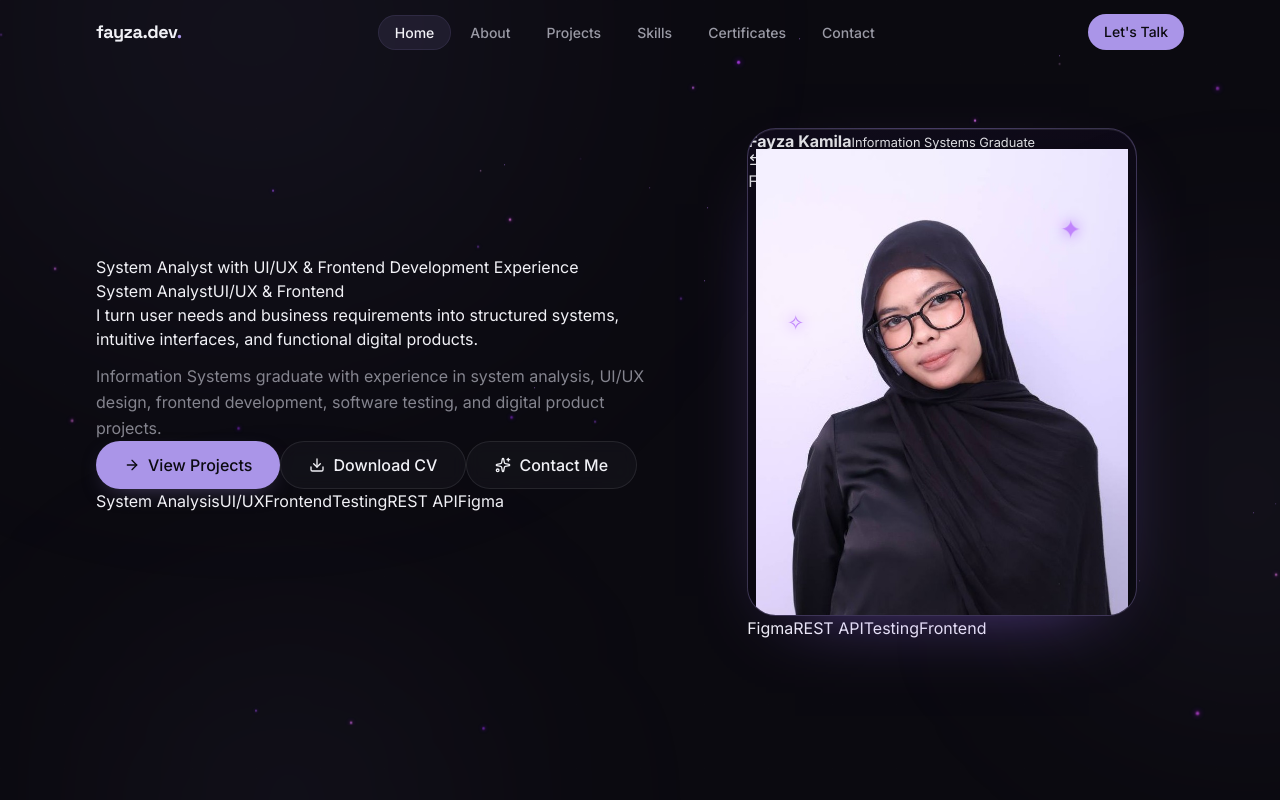
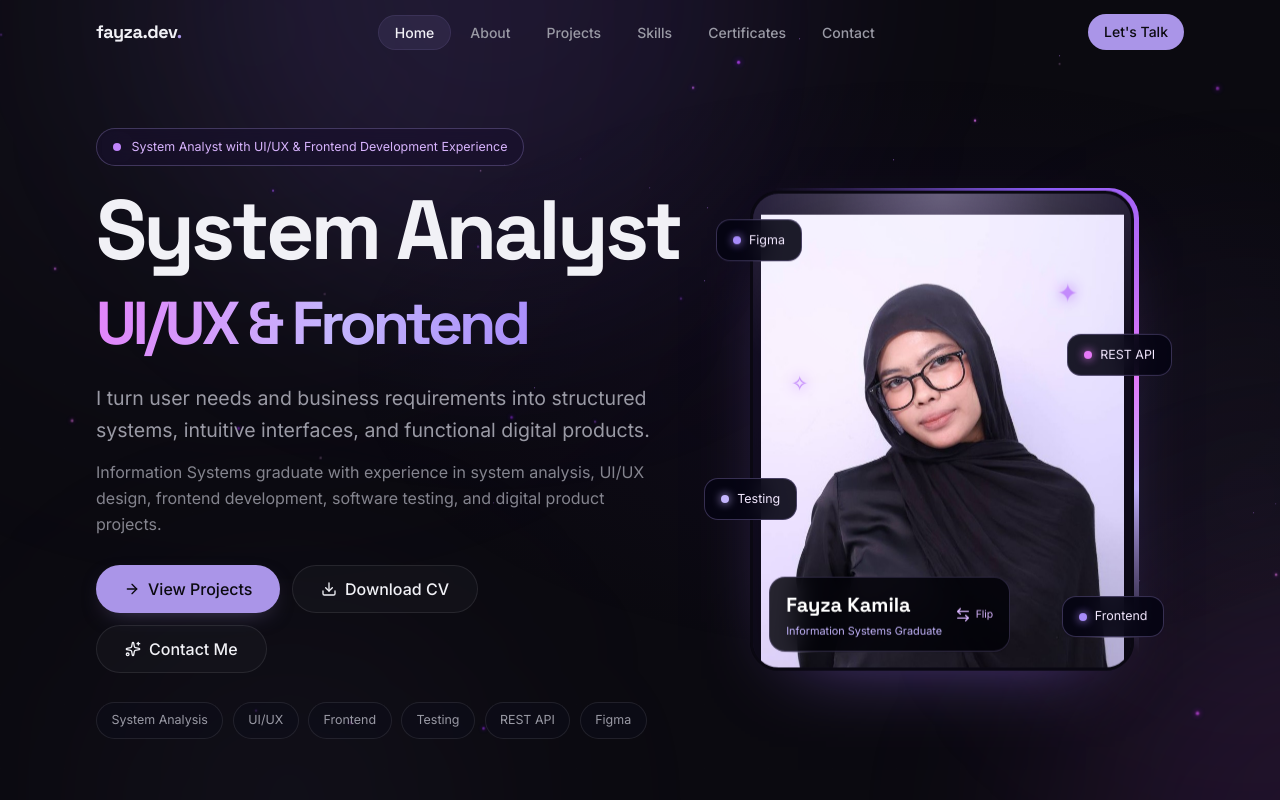
Before and after one commit to byeonipai/portofoliofayza, a Next.js app in the folder fayza-portfolio-cloudflare-final/: page / in a window 1280 px wide. Shown: the top 800 px of the page. Built offline with nearby package versions, Linux system fonts and the light colour scheme.

Commit message:
Style hero to match animated reference with 3D photo frame

```diff
--- a/fayza-portfolio-cloudflare-final/app/globals.css
+++ b/fayza-portfolio-cloudflare-final/app/globals.css
@@ -791,3 +791,293 @@ html[data-motion-ready="true"] .reveal.is-visible { opacity: 1; transform: none;
 @media (prefers-reduced-motion: reduce) {
   .profile-flip-inner, .profile-cutout, .profile-photo-glow, .profile-photo-orbit { animation: none !important; transition-duration: .01ms !important; }
 }
+
+
+/* Reference-inspired animated hero composition. */
+.hero-reference {
+  isolation: isolate;
+  background: radial-gradient(ellipse at 72% 44%, oklch(0.28 0.12 295 / 12%), transparent 44%);
+}
+.hero-ambient {
+  position: absolute;
+  z-index: -1;
+  width: 34rem;
+  height: 34rem;
+  border-radius: 50%;
+  filter: blur(100px);
+  pointer-events: none;
+  animation: hero-ambient-float 11s ease-in-out infinite;
+}
+.hero-ambient-one {
+  top: -19rem;
+  left: 15%;
+  background: oklch(0.6 0.2 295 / 13%);
+}
+.hero-ambient-two {
+  right: -20rem;
+  bottom: -17rem;
+  background: oklch(0.62 0.22 315 / 12%);
+  animation-delay: -5s;
+}
+@keyframes hero-ambient-float {
+  0%,100% { transform: translate3d(0,0,0) scale(1); }
+  50% { transform: translate3d(28px,22px,0) scale(1.12); }
+}
+.hero-role-badge {
+  display: inline-flex;
+  align-items: center;
+  gap: .65rem;
+  max-width: 100%;
+  padding: .6rem 1rem;
+  border: 1px solid oklch(0.76 0.12 295 / 27%);
+  border-radius: 999px;
+  color: #d8b4fe;
+  background: oklch(0.2 0.06 295 / 55%);
+  font-size: .78rem;
+  line-height: 1.35;
+  backdrop-filter: blur(12px);
+  animation: hero-fade-up .8s ease both;
+}
+.hero-role-badge i {
+  width: 8px;
+  height: 8px;
+  flex: 0 0 auto;
+  border-radius: 50%;
+  background: #c084fc;
+  box-shadow: 0 0 0 0 oklch(0.72 0.12 295 / 65%);
+  animation: hero-ping 1.8s infinite;
+}
+@keyframes hero-ping {
+  0% { box-shadow: 0 0 0 0 oklch(0.72 0.12 295 / 65%); }
+  100% { box-shadow: 0 0 0 12px oklch(0.72 0.12 295 / 0%); }
+}
+.hero-reference-title {
+  margin: 1.4rem 0 0;
+  font-family: var(--font-space-grotesk);
+  font-size: clamp(3rem,6.8vw,5.25rem);
+  font-weight: 700;
+  line-height: 1.02;
+  letter-spacing: -.045em;
+  text-wrap: balance;
+}
+.hero-title-mask {
+  display: inline-flex;
+  overflow: hidden;
+  padding-bottom: .12em;
+  vertical-align: top;
+}
+.hero-title-mask > span {
+  display: inline-block;
+  transform: translateY(115%);
+  animation: hero-letter-up .8s cubic-bezier(.2,.9,.2,1) forwards;
+}
+@keyframes hero-letter-up { to { transform: translateY(0); } }
+.hero-title-second {
+  display: block;
+  margin-top: .28rem;
+  font-size: .72em;
+  line-height: 1.15;
+  white-space: nowrap;
+}
+.hero-gradient-shine {
+  background: linear-gradient(100deg,#a78bfa 10%,#e879f9 48%,#c4b5fd 78%,#a78bfa 100%);
+  background-size: 220% 100%;
+  background-clip: text;
+  -webkit-background-clip: text;
+  color: transparent;
+  animation: hero-shine 5s linear infinite;
+}
+@keyframes hero-shine { to { background-position: -220% 0; } }
+.hero-type-caret {
+  display: inline-block;
+  width: .065em;
+  height: .78em;
+  margin-left: .08em;
+  vertical-align: -.04em;
+  background: #c084fc;
+  animation: hero-caret-blink 1s steps(1) infinite;
+}
+@keyframes hero-caret-blink { 50% { opacity: 0; } }
+.hero-reference-lead {
+  max-width: 34em;
+  margin: 1.5rem 0 0;
+  color: var(--muted-foreground);
+  font-size: clamp(1rem,1.55vw,1.22rem);
+  line-height: 1.65;
+  animation: hero-fade-up .8s ease 1s both;
+}
+.hero-reference-ctas {
+  display: flex;
+  flex-wrap: wrap;
+  gap: .75rem;
+  margin-top: 1.8rem;
+  animation: hero-fade-up .8s ease 1.25s both;
+}
+.hero-magnetic {
+  will-change: transform;
+  transition: transform 260ms cubic-bezier(.2,.9,.2,1), box-shadow 260ms ease, background-color 200ms ease !important;
+}
+.hero-reference-tags {
+  display: flex;
+  flex-wrap: wrap;
+  gap: .6rem;
+  margin-top: 1.8rem;
+}
+.hero-reference-tags span {
+  padding: .5rem .9rem;
+  border: 1px solid var(--border);
+  border-radius: 999px;
+  color: var(--muted-foreground);
+  background: oklch(0.17 0.025 285 / 55%);
+  font-size: .78rem;
+  animation: hero-fade-up .65s ease both;
+  transition: color 200ms ease, border-color 200ms ease, transform 200ms ease;
+}
+.hero-reference-tags span:hover {
+  color: #f3e8ff;
+  border-color: #a855f7;
+  transform: translateY(-3px);
+}
+@keyframes hero-fade-up {
+  from { opacity: 0; transform: translateY(14px); }
+  to { opacity: 1; transform: translateY(0); }
+}
+
+/* Tilt frame, conic-gradient rim, glare and floating skill chips. */
+.profile-flip-wrap {
+  isolation: isolate;
+  padding: 3px;
+}
+.profile-ring {
+  position: absolute;
+  inset: -2px;
+  overflow: hidden;
+  border-radius: 30px;
+  pointer-events: none;
+}
+.profile-ring::before {
+  content: "";
+  position: absolute;
+  inset: -65%;
+  background: conic-gradient(from 0deg,transparent 0 52%,#8b5cf6 68%,#e879f9 82%,#c4b5fd 91%,transparent 100%);
+  animation: profile-ring-spin 5s linear infinite;
+}
+@keyframes profile-ring-spin { to { transform: rotate(360deg); } }
+.profile-flip-button {
+  z-index: 1;
+  transform: rotateX(var(--rx,0deg)) rotateY(var(--ry,0deg));
+  transition: transform 180ms ease-out;
+  transform-style: preserve-3d;
+}
+.profile-flip-inner { animation: profile-card-float 6s ease-in-out infinite; }
+@keyframes profile-card-float {
+  0%,100% { translate: 0 0; }
+  50% { translate: 0 -12px; }
+}
+.profile-flip-front {
+  border: 3px solid #0a0812;
+  background: linear-gradient(160deg,#211632,#100c1d);
+}
+.profile-photo-backdrop {
+  position: absolute;
+  inset: 0;
+  background:
+    radial-gradient(ellipse at 50% 30%, oklch(0.65 0.22 295 / 30%), transparent 50%),
+    linear-gradient(160deg,#1a1230,#0d0a17);
+}
+.profile-photo-glow {
+  bottom: 4%;
+  width: 82%;
+  background: radial-gradient(circle, oklch(0.65 0.22 295 / 60%), oklch(0.55 0.2 300 / 18%) 48%, transparent 72%);
+}
+.profile-photo-orbit-one { border-color: oklch(0.76 0.12 295 / 36%); }
+.profile-photo-orbit-two { border-color: oklch(0.76 0.12 295 / 22%); }
+.profile-glare {
+  position: absolute;
+  z-index: 4;
+  inset: 0;
+  pointer-events: none;
+  background: radial-gradient(circle at var(--gx,50%) var(--gy,0%), oklch(1 0 0 / 32%), transparent 48%);
+  mix-blend-mode: soft-light;
+}
+.profile-name-tag {
+  position: absolute;
+  z-index: 5;
+  left: 1rem;
+  bottom: 1rem;
+  display: flex;
+  align-items: center;
+  justify-content: space-between;
+  gap: .8rem;
+  padding: .75rem 1rem;
+  border: 1px solid oklch(0.76 0.12 295 / 22%);
+  border-radius: 16px;
+  background: oklch(0.09 0.025 285 / 84%);
+  backdrop-filter: blur(12px);
+  transform: translateZ(48px);
+}
+.profile-name-tag-copy { display: grid; gap: .2rem; }
+.profile-name-tag-copy strong { color: #fff; font-family: var(--font-space-grotesk); font-size: 1.25rem; }
+.profile-name-tag-copy small { color: #c4b5fd; font-size: .68rem; }
+.profile-name-tag-hint { display: inline-flex; align-items: center; gap: .3rem; color: #d8b4fe; font-size: .65rem; }
+.profile-chip {
+  position: absolute;
+  z-index: 8;
+  display: inline-flex;
+  align-items: center;
+  gap: .5rem;
+  padding: .65rem 1rem;
+  border: 1px solid oklch(0.76 0.12 295 / 28%);
+  border-radius: 14px;
+  background: oklch(0.12 0.035 285 / 90%);
+  color: #f3e8ff;
+  font-size: .78rem;
+  white-space: nowrap;
+  box-shadow: 0 12px 35px -22px #a855f7;
+  backdrop-filter: blur(12px);
+  animation: profile-chip-float var(--chip-speed,5s) ease-in-out infinite;
+  pointer-events: none;
+}
+.profile-chip i {
+  width: 8px;
+  height: 8px;
+  border-radius: 50%;
+  background: var(--chip-color,#a78bfa);
+  box-shadow: 0 0 10px var(--chip-color,#a78bfa);
+}
+.profile-chip-figma { top: 8%; left: -8%; --chip-speed:5s; }
+.profile-chip-api { top: 30%; right: -9%; --chip-speed:6s; --chip-color:#e879f9; }
+.profile-chip-testing { bottom: 30%; left: -11%; --chip-speed:4.6s; --chip-color:#c4b5fd; }
+.profile-chip-frontend { bottom: 7%; right: -7%; --chip-speed:5.6s; }
+@keyframes profile-chip-float {
+  0%,100% { translate: 0 0; }
+  50% { translate: 0 -11px; }
+}
+@media (max-width: 860px) {
+  .hero-reference { padding-top: 2rem; }
+  .hero-reference-title { font-size: clamp(2.9rem,9vw,4.5rem); }
+  .hero-title-second { white-space: normal; }
+  .hero-reference-ctas { gap: .6rem; }
+  .hero-magnetic { padding-inline: 1.1rem !important; font-size: .88rem !important; }
+  .profile-flip-wrap { width: min(86%,340px); margin-bottom: 1.5rem; }
+  .profile-chip-figma { left: -12%; }
+  .profile-chip-api { right: -12%; }
+  .profile-chip-testing { left: -13%; }
+  .profile-chip-frontend { right: -10%; }
+}
+@media (max-width: 420px) {
+  .hero-role-badge { font-size: .68rem; }
+  .hero-reference-title { font-size: 2.75rem; }
+  .hero-reference-ctas { display: grid; grid-template-columns: 1fr 1fr; width: 100%; }
+  .hero-reference-ctas > a { padding-inline: .75rem !important; }
+  .profile-chip { padding: .5rem .7rem; font-size: .68rem; }
+  .profile-chip-figma { left: -10%; }
+  .profile-chip-api { right: -10%; }
+}
+@media (prefers-reduced-motion: reduce) {
+  .hero-title-mask > span { transform: none; animation: none; }
+  .hero-gradient-shine { animation: none; }
+  .hero-role-badge, .hero-reference-lead, .hero-reference-ctas, .hero-reference-tags span { animation: none; opacity: 1; }
+  .hero-ambient, .profile-ring::before, .profile-flip-inner, .profile-photo-glow, .profile-photo-orbit, .profile-chip { animation: none; }
+  .profile-flip-button, .hero-magnetic { transition: none !important; transform: none !important; }
+}
```
